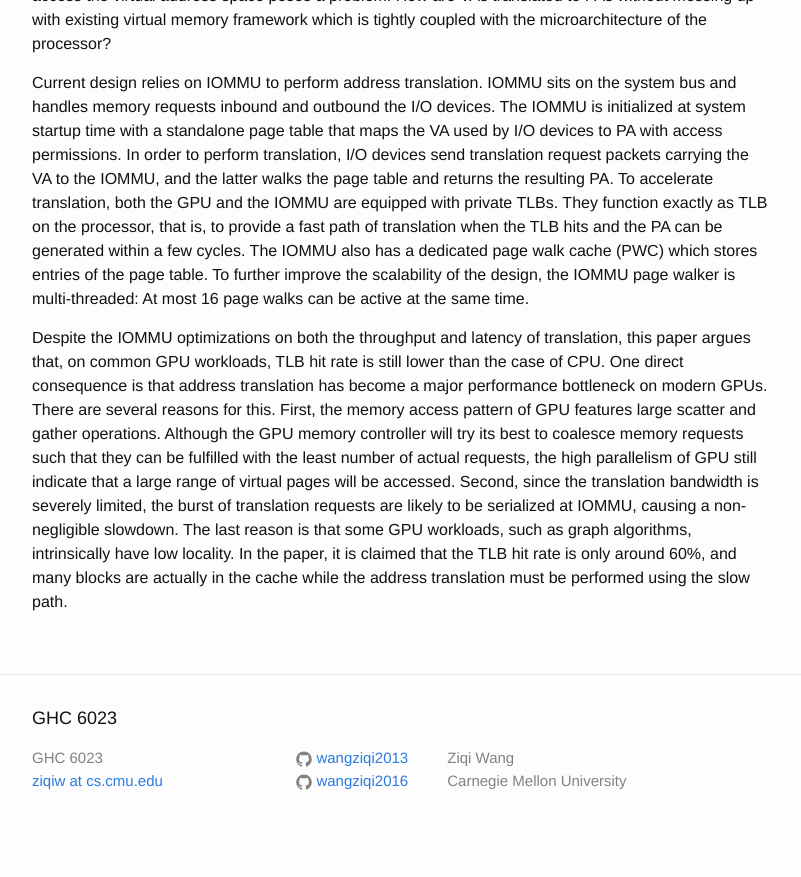
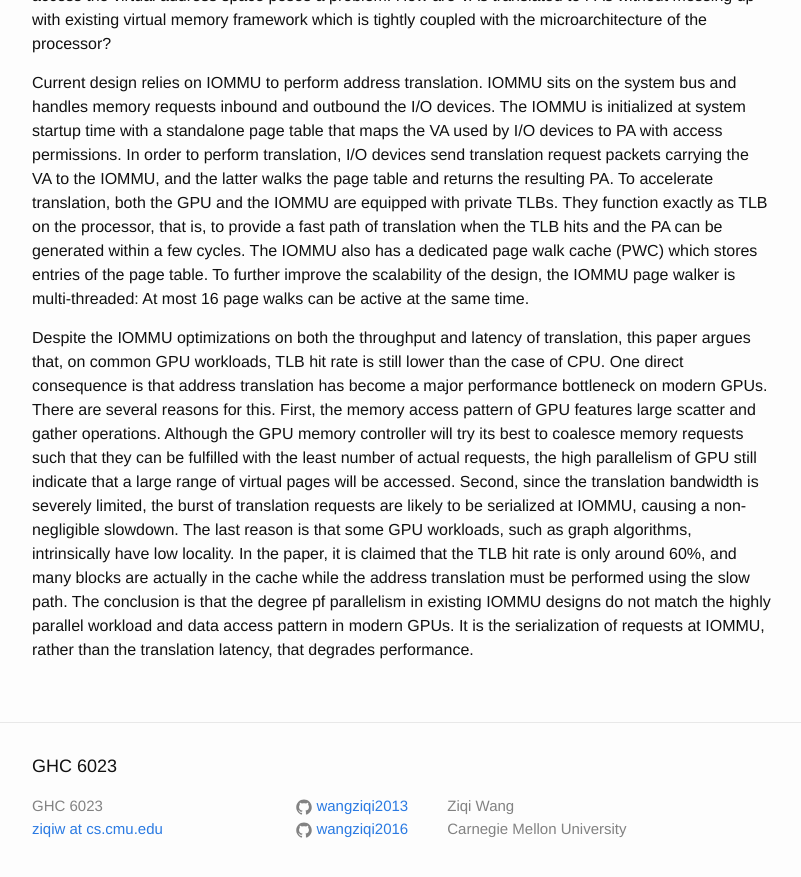
Before and after one commit to wangziqi2013/wangziqi2013.github.io, a Jekyll site: the page built from _posts/2018-12-30-filtering-translation-bandwidth-with-virtual-caching.markdown, in a window 1280 px wide and 900 px high, scrolled down 580 px. Shown: the top 877 px of the window, without its empty margins (238-1039 px from the left). Built offline with Jekyll 4.4.1, drawn with Linux system fonts in a browser that asks for light colours; before the commit the page ends 1432 px from its top, so only the background shows below that.

Commit message:
Adding conclusion

```diff
--- a/_posts/2018-12-30-filtering-translation-bandwidth-with-virtual-caching.markdown
+++ b/_posts/2018-12-30-filtering-translation-bandwidth-with-virtual-caching.markdown
@@ -37,4 +37,6 @@ indicate that a large range of virtual pages will be accessed. Second, since the
 the burst of translation requests are likely to be serialized at IOMMU, causing a non-negligible slowdown. The last reason
 is that some GPU workloads, such as graph algorithms, intrinsically have low locality. In the paper, it is claimed that
 the TLB hit rate is only around 60%, and many blocks are actually in the cache while the address translation must be
-performed using the slow path.
+performed using the slow path. The conclusion is that the degree pf parallelism in existing IOMMU designs do not
+match the highly parallel workload and data access pattern in modern GPUs. It is the serialization of requests at IOMMU,
+rather than the translation latency, that degrades performance.
```
